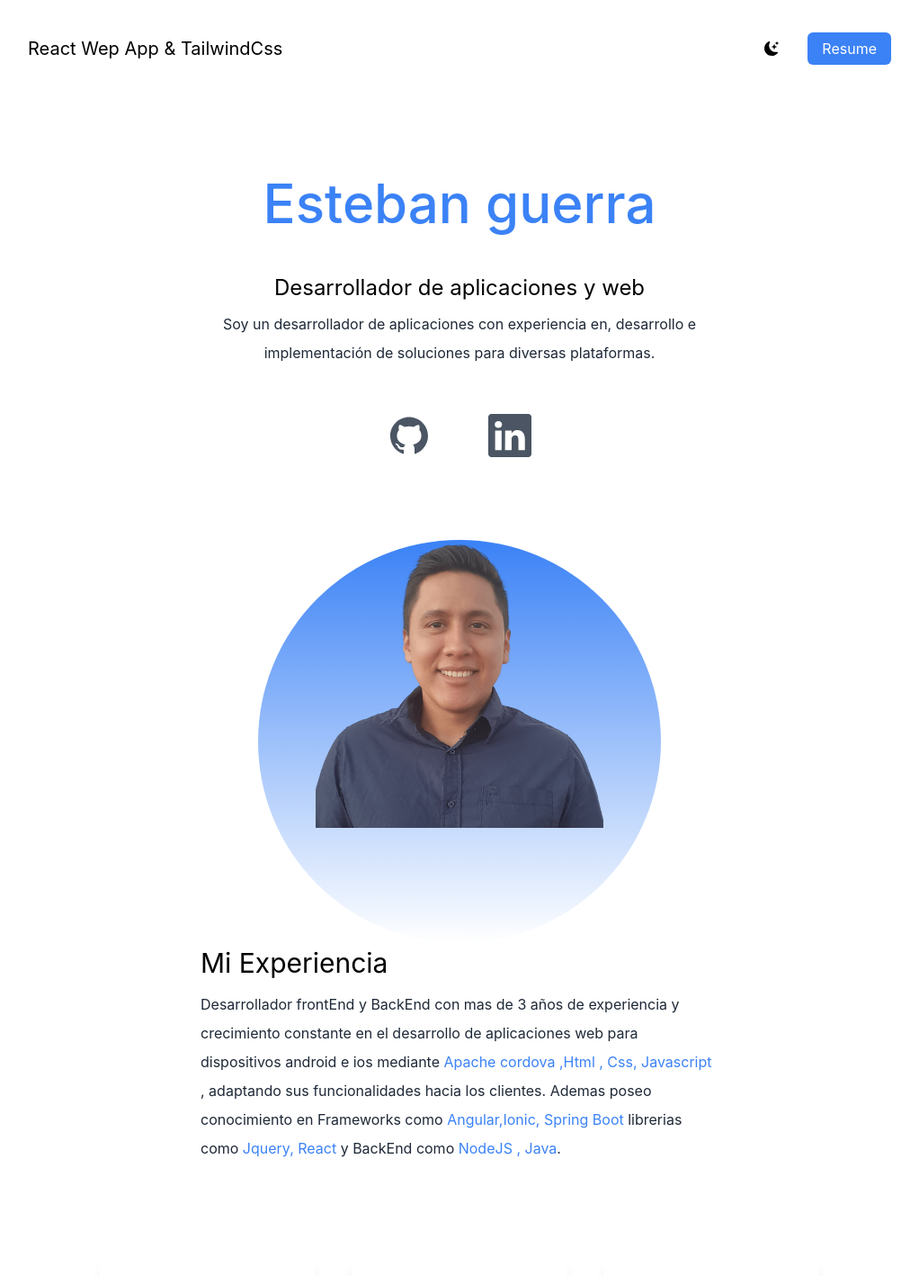
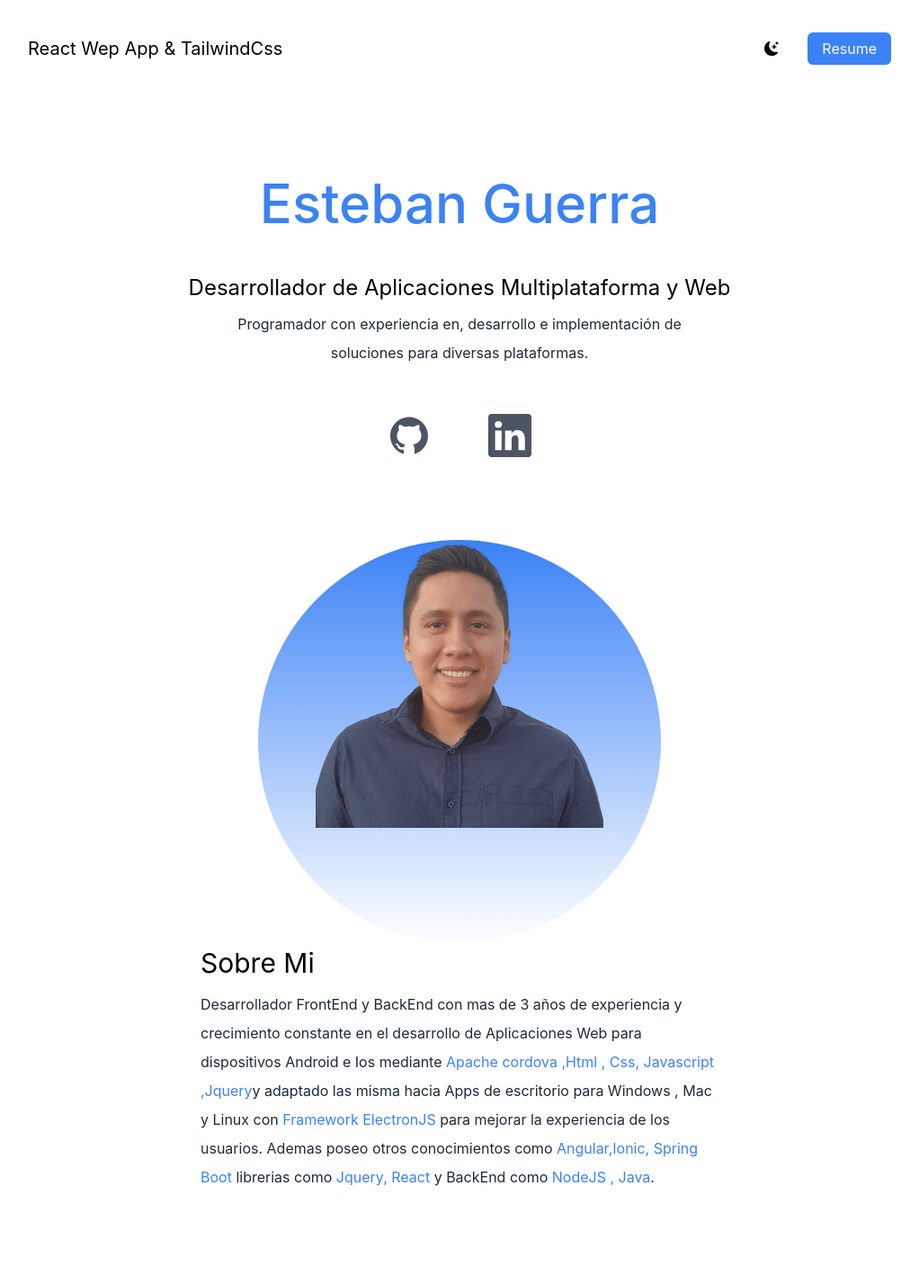
Before and after one commit to stivenwar/web_app_react_proyect, a React (Create React App) app: page / in a window 1280 px wide. Shown: the top 1418 px of the page at 90% size, without its empty margins (129-1151 px from the left). Built offline with nearby package versions, Linux system fonts and the light colour scheme.

Commit message:
react app new update

```diff
--- a/src/components/AboutMe.js
+++ b/src/components/AboutMe.js
@@ -1,10 +1,10 @@
 function AboutMe(){
     return (
         <div className="text-center p-10">
-            <h2 className="text-5xl pb-10  text-blue-500 font-medium md:text-6xl">Esteban guerra</h2>
-            <h3 className="text-2xl py-2 dark:text-white">Desarrollador de aplicaciones y web</h3>
+            <h2 className="text-5xl pb-10  text-blue-500 font-medium md:text-6xl">Esteban Guerra</h2>
+            <h3 className="text-2xl py-2 dark:text-white">Desarrollador de Aplicaciones Multiplataforma y Web</h3>
             <p className="text-md leading-8 text-gray-800 max-w-xl mx-auto dark:text-white">
-                Soy un desarrollador de aplicaciones con experiencia en, desarrollo e implementación de soluciones para diversas plataformas.
+                Programador con experiencia en, desarrollo e implementación de soluciones para diversas plataformas.
             </p>
         </div>
     )
--- a/src/components/Experience.js
+++ b/src/components/Experience.js
@@ -2,14 +2,14 @@ function Experience(){
     return (
         <div>
             <h3 className="text-3xl py-1 max-w-xl mx-auto dark:text-white">
-                Mi Experiencia
+                Sobre Mi
             </h3>
             <p className=" text-md py-2 ali leading-8 text-gray-800 max-w-xl mx-auto dark:text-white">
-                Desarrollador frontEnd y BackEnd con mas de 3 años de experiencia y crecimiento constante
-                en el desarrollo de aplicaciones web para dispositivos android e ios mediante <span className="text-blue-500">Apache cordova ,Html , Css, Javascript</span> ,
-                adaptando sus funcionalidades hacia los clientes.
-                Ademas poseo conocimiento en Frameworks como <span className="text-blue-500"> Angular,Ionic, Spring Boot </span > librerias como <span className="text-blue-500">Jquery, React </span>  y BackEnd como <span className="text-blue-500"> NodeJS , Java</span>.
-
+                Desarrollador FrontEnd y BackEnd con mas de 3 años de experiencia y crecimiento constante
+                en el desarrollo de Aplicaciones Web para dispositivos Android e Ios mediante <span className="text-blue-500">Apache cordova ,Html , Css, Javascript ,Jquery</span>
+                y adaptado las misma hacia Apps de escritorio para Windows , Mac y Linux con <span className="text-blue-500"> Framework ElectronJS</span> para
+                mejorar la experiencia de los usuarios.
+                Ademas poseo otros conocimientos como <span className="text-blue-500"> Angular,Ionic, Spring Boot </span > librerias como <span className="text-blue-500">Jquery, React </span>  y BackEnd como <span className="text-blue-500"> NodeJS , Java</span>.
             </p>
         </div>
     )
```
Also changed, not shown: 8 other files (tests, documents, lock files or other folders).
